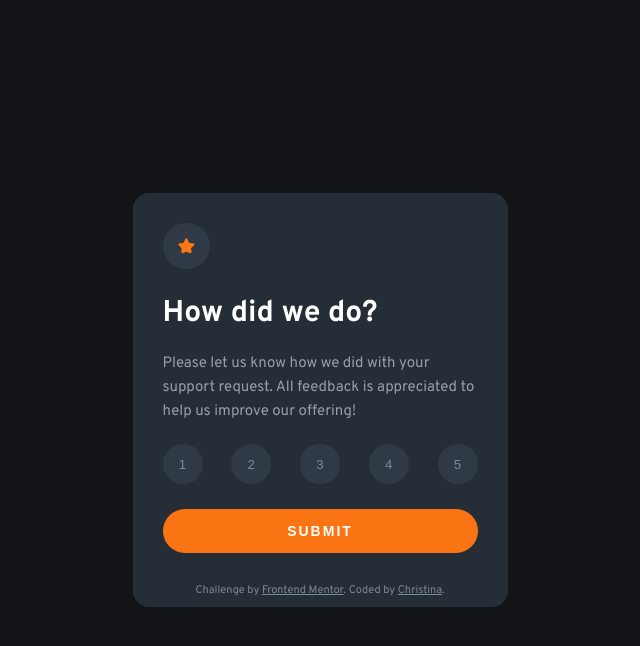
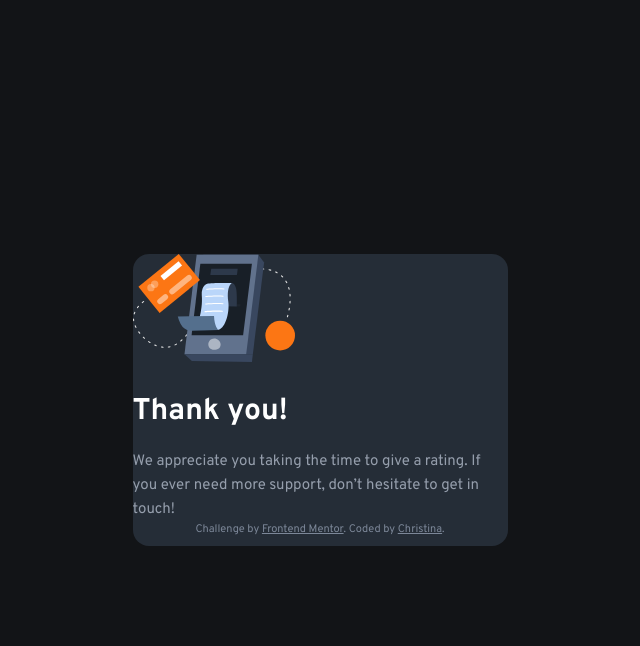
Before and after one commit to codercreative/interactive-rating-component, a plain HTML site: page index.html in a window 1280 px wide. Both pictures are taken after a click on the button "SUBMIT". Shown: the whole page, without its empty margins (320-960 px from the left). Drawn offline with Linux system fonts and the light colour scheme.

Commit message:
Worked on buttons hover etc effects

```diff
--- a/css/style.css
+++ b/css/style.css
@@ -22,18 +22,18 @@ body {
   width: 375px;
 }
 
-.rating-card {
+#rating-screen {
   margin: 30px;
 }
 
-.icon-star {
+.star {
   background-color: #303a46;
   border-radius: 50%;
   padding: 15px;
 }
 
 h1 {
-  margin-top: 20px;
+  margin-top: 25px;
   color: #ffffff;
 }
 
@@ -50,7 +50,7 @@ p {
   justify-content: space-between;
 }
 
-.rating {
+.rate-btn {
   background-color: #303a46;
   height: 40px;
   width: 40px;
@@ -60,7 +60,20 @@ p {
   cursor: pointer;
 }
 
-.submit-btn {
+.rate-btn:hover,
+.rate-btn:active {
+  color: #ffffff;
+  background-color: #959eac;
+  font-weight: 700;
+  transition: 0.5s;
+}
+
+.rate-btn:focus {
+  color: #ffffff;
+  background-color: #fb7413;
+}
+
+#submit-btn {
   background-color: #fb7413;
   width: 100%;
   border: none;
@@ -75,6 +88,12 @@ p {
   margin-top: 25px;
 }
 
-.thank-you-card {
+.submit-btn:hover {
+  background-color: #ffffff;
+  color: #fb7413;
+}
+
+.hide {
+  visibility: hidden;
   display: none;
 }
--- a/index.html
+++ b/index.html
@@ -28,6 +28,8 @@
 
     <link rel="stylesheet" href="css/style.css" />
 
+    <script src="js/script.js" defer></script>
+
     <link rel="preconnect" href="https://fonts.googleapis.com" />
     <link rel="preconnect" href="https://fonts.gstatic.com" crossorigin />
     <link
@@ -38,51 +40,45 @@
   <body>
     <main class="container">
       <!-- Rating state start -->
-      <div class="rating-card">
-        <div class="image-container">
-          <img
-            src="images/icon-star.svg"
-            alt="orange star icon"
-            class="icon-star"
-          />
+      <div id="rating-screen">
+        <div>
+          <img src="images/icon-star.svg" alt="star icon" class="star" />
         </div>
+
         <h1>How did we do?</h1>
+
         <p>
           Please let us know how we did with your support request. All feedback
           is appreciated to help us improve our offering!
         </p>
+
         <div class="rating-scale">
-          <button class="rating">1</button>
-          <button class="rating">2</button>
-          <button class="rating">3</button>
-          <button class="rating">4</button>
-          <button class="rating">5</button>
+          <button class="rate-btn" id="number-1">1</button>
+          <button class="rate-btn" id="number-2">2</button>
+          <button class="rate-btn" id="number-3">3</button>
+          <button class="rate-btn" id="number-4">4</button>
+          <button class="rate-btn" id="number-4">5</button>
         </div>
         <div>
-          <button class="submit-btn">Submit</button>
+          <button id="submit-btn">Submit</button>
         </div>
       </div>
 
       <!-- Rating end -->
 
       <!-- Thank you card-->
-      <div class="thank-you-card hide">
-        <div class="image-container">
+      <div id="thank-you-screen" class="hide">
         <img
           src="images/illustration-thank-you.svg"
           alt="thank you illustration"
         />
-        </div>
-        <div class="rating-value">
-          <p>You selected <span id="rating"></span> out of 5</p>
-        </div>
-        <div class="thank-you-message">
-          <h2>Thank you!</h2>
+        <p id="thanks-subtext"></p>
+
+        <h1>Thank you!</h1>
         <p>
           We appreciate you taking the time to give a rating. If you ever need
           more support, don’t hesitate to get in touch!
         </p>
-        </div>
       </div>
       <!-- Add rating here -->
 
--- /dev/null
+++ b/js/script.js
@@ -0,0 +1,16 @@
+"use strict";
+
+const ratingScreen = document.getElementById("rating-screen");
+const thankYouScreen = document.getElementById("thank-you-screen");
+const thankYouSubtext = document.getElementById("thanks-subtext");
+const submitButton = document.getElementById("submit-btn");
+let rating = 0;
+
+function submit() {
+  ratingScreen.classList.add("hide");
+  thankYouScreen.classList.remove("hide");
+}
+
+submitButton.addEventListener("click", function () {
+  submit();
+});
```
Lines whose indentation alone changed are shown as unchanged.
